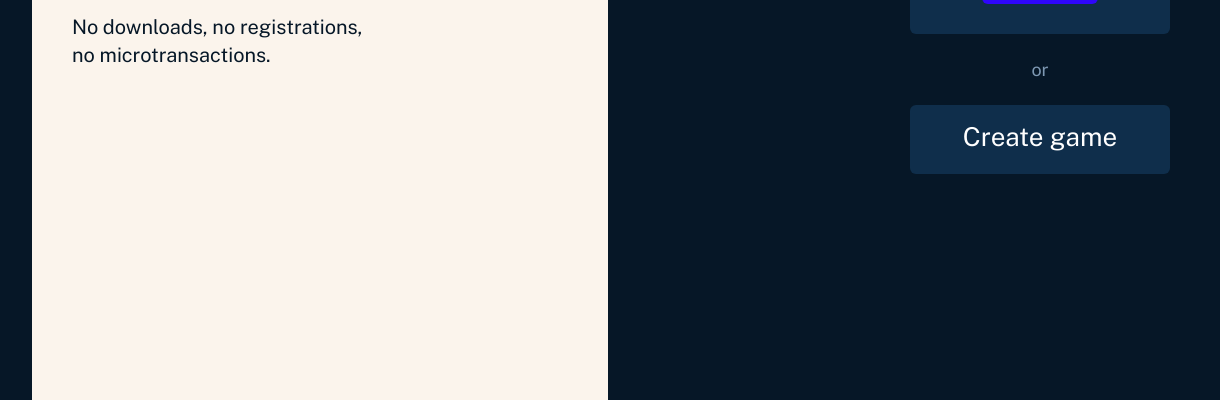
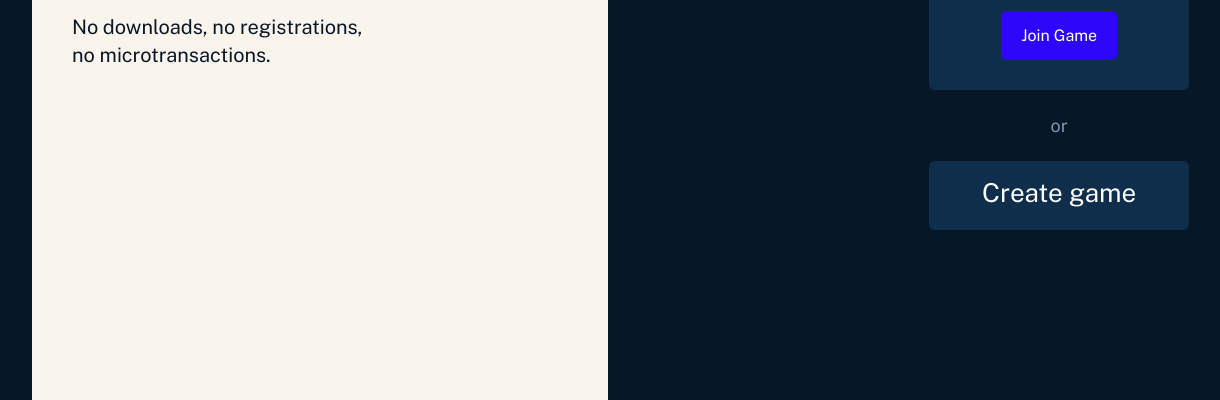
Before and after one commit to rex1234/poker-backend, a plain HTML site: page web/game.html in a window 1536 px wide. Shown: the part 400-800 px from the top of the page, without its empty margins (16-1236 px from the left). Drawn offline with nearby package versions, Linux system fonts and the light colour scheme.

Commit message:
Fix front page scrolling

```diff
--- a/web/game.html
+++ b/web/game.html
@@ -63,6 +63,7 @@
             </div>
         </div>
         <div id="settings">
+            <div id="settings-wrapper">
                 <div id="joinGame">
                     <h2>Join game</h2>
                     <div class="toggler">
@@ -128,6 +129,7 @@
 
                         <button>Create Game</button>
                         <div id="create-err" class="errmsg"></div>
+                    </div>
                 </div>
             </div>
         </div>
--- a/web/styles/game-mobile.css
+++ b/web/styles/game-mobile.css
@@ -29,10 +29,6 @@
 
     .logo img {
         width: 180px;
-    }
-
-    #settings {
-        padding-top: 100px;
     }
 
     .game-container {
@@ -769,17 +765,4 @@
         width: 40%;
         align-self: auto;
     }
-
-    #settings {
-        position: static;
-        height: auto;
-        width: 60%;
-        padding-top: 0;
-        align-self: center;
-    }
-
-    #createGame {
-        margin-bottom: 112px;
-    }
-
 }
--- a/web/styles/game.css
+++ b/web/styles/game.css
@@ -817,13 +817,18 @@ h1 {
 }
 
 #settings {
+    display: flex;
+    flex-direction: column;
     position: fixed;
     overflow-x: hidden;
     right: 0;
     top: 0;
     width: 60%;
     height: 100%;
-    padding-top: 120px;
+}
+
+#settings-wrapper {
+    margin: auto;
 }
 
 #settings > div {
@@ -854,7 +859,6 @@ h1 {
     margin: 0 auto;
     padding-top: 1px;
     background-color: #0F2E4B;
-    margin-bottom: 180px;
 }
 
 .input-wrapper {
```
Lines whose indentation alone changed are shown as unchanged.
